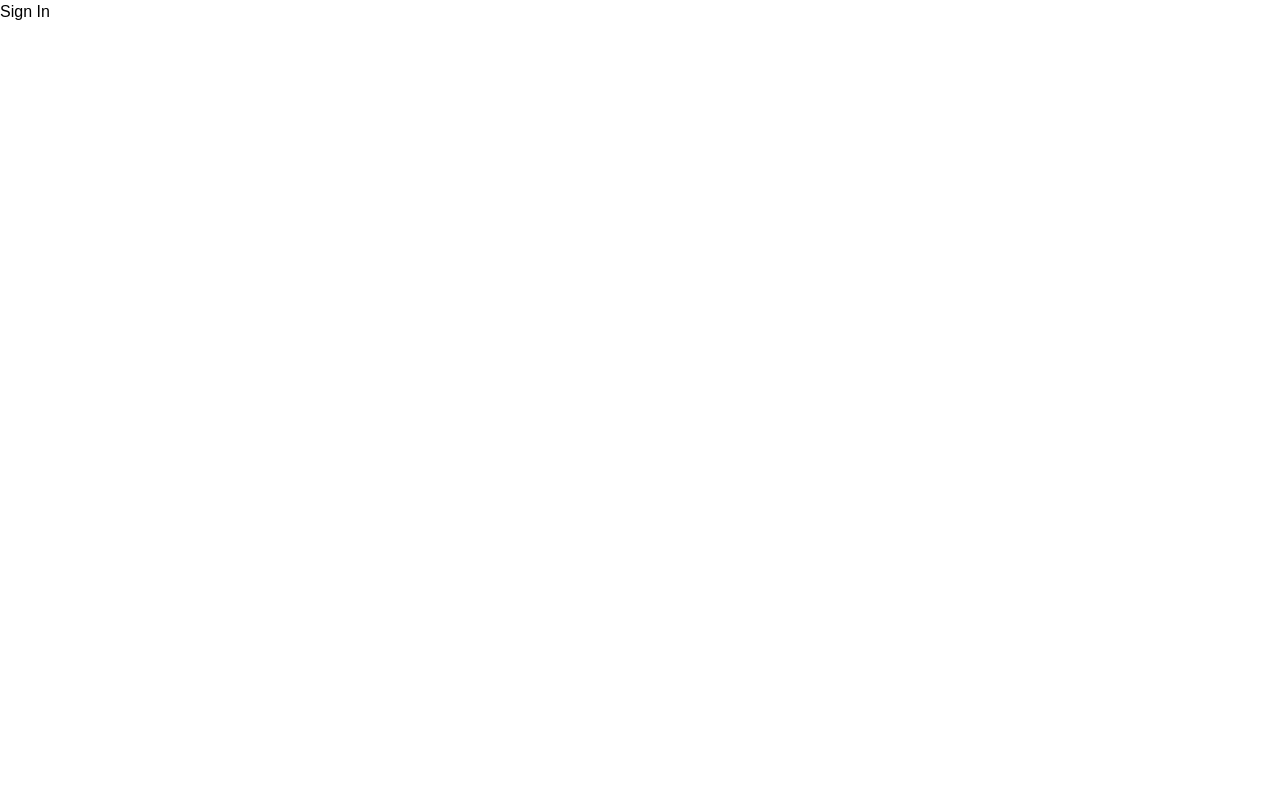
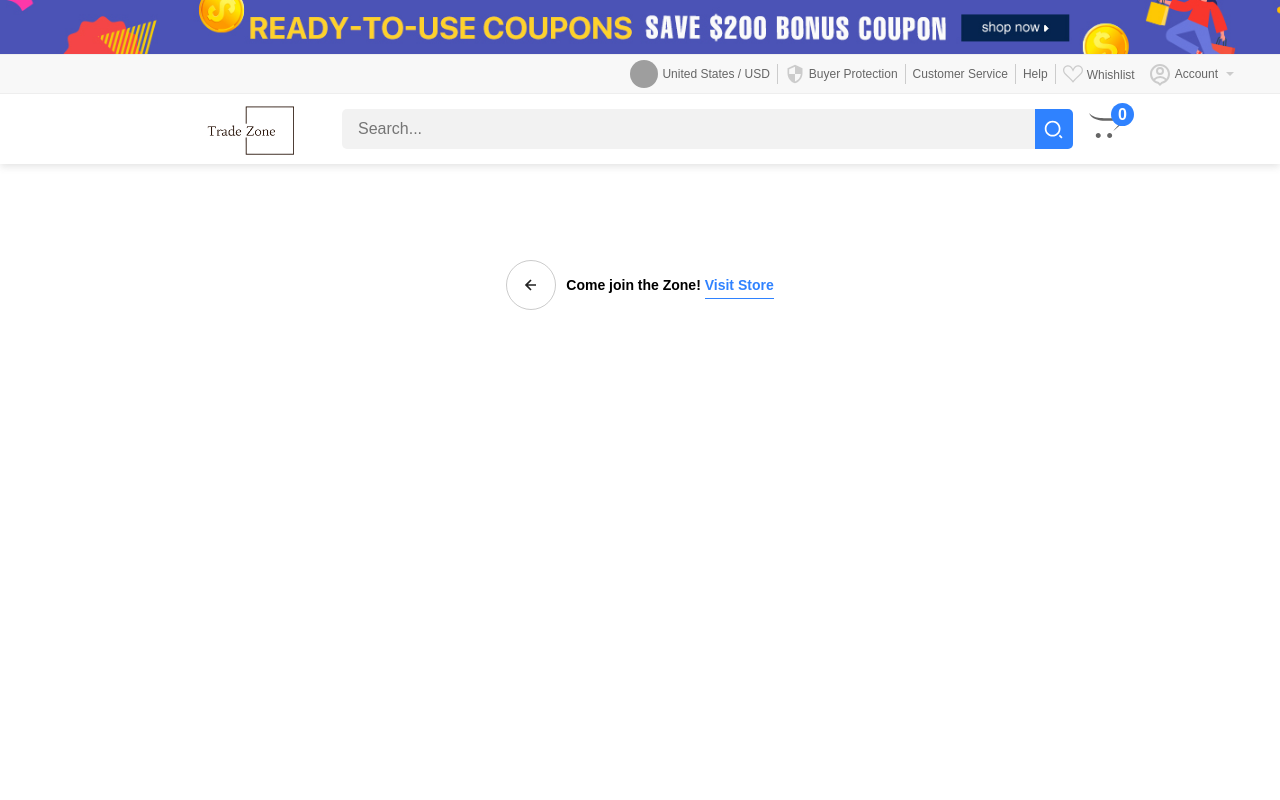
Before and after one commit to mhaji007/Trade-Zone, a Next.js app: page /signin in a window 1280 px wide. Shown: the top 800 px of the page. Built offline with nearby package versions, Linux system fonts and the light colour scheme; no server answers; grey boxes are pictures that could not be loaded.

Commit message:
Set up the Sign in page

```diff
--- a/components/header/Top.js
+++ b/components/header/Top.js
@@ -20,7 +20,7 @@ export default function Top({ country }) {
           <li className={styles.li}>
             <Image
               src={country.flag}
-              alt="Temp falg placeholder"
+              alt="Temp flag placeholder"
               width="20"
               height="20"
             />
--- a/pages/api/auth/[...nextauth].js
+++ b/pages/api/auth/[...nextauth].js
@@ -42,7 +42,7 @@ export default NextAuth({
     }),
   ],
   pages: {
-    // signIn: "/signin",
+    signIn: "/signin",
   },
   session: {
     strategy: "jwt",
--- a/pages/signin.js
+++ b/pages/signin.js
@@ -1,3 +1,31 @@
-export default function signin({ providers, callbackUrl, csrfToken }) {
-  return <>Sign In</>;
+import Header from "../components/header";
+import Footer from "../components/footer";
+import styles from "../styles/signin.module.scss";
+import { BiLeftArrowAlt } from "react-icons/bi";
+import Link from "next/link";
+
+export default function signin() {
+  const country = {
+    name: "United States",
+    flag: "https://en.wikipedia.org/wiki/Flag_of_the_United_States#/media/File:Flag_of_the_United_States.svg",
+  };
+
+  return (
+    <>
+      <Header country={country} />
+      <div className={styles.login}>
+        <div className={styles.login__container}>
+          <div className={styles.login__header}>
+            <div className={styles.back__svg}>
+              <BiLeftArrowAlt />
+            </div>
+            <span>
+              Come join the Zone! <Link href="/">Visit Store</Link>
+            </span>
+          </div>
+        </div>
+      </div>
+      <Footer country="United States" />
+    </>
+  );
 }
--- a/styles/base.scss
+++ b/styles/base.scss
@@ -1,6 +1,8 @@
 $blue-color: #2f82ff;
 $grey-color: #f8f8f8;
+$purple-color: #9b5dc2;
 $shadow-1: rgba(99, 99, 99, 0.2) 0px 2px 8px 0px;
+
 .btn_primary {
     display: flex;
     align-items: center;
@@ -31,4 +33,4 @@ $shadow-1: rgba(99, 99, 99, 0.2) 0px 2px 8px 0px;
     display: flex;
     align-items: center;
     gap: 5px;
-  }
+}
--- /dev/null
+++ b/styles/signin.module.scss
@@ -0,0 +1,60 @@
+.login {
+    position: relative;
+    min-height: 100vh;
+    overflow: hidden;
+    display: flex;
+    justify-content: center;
+
+    &__container {
+        padding: 3rem;
+
+        &:last-of-type {
+            margin-top: 3rem;
+        }
+    }
+
+    &__header {
+        display: flex;
+        align-items: center;
+        justify-content: space-between;
+        max-width: 300px;
+
+        .back__svg {
+            width: 50px;
+            height: 50px;
+            border: 1px solid #66666657;
+            border-radius: 50%;
+            display: grid;
+            place-items: center;
+            cursor: pointer;
+
+            &:hover {
+                border-color: $blue-color;
+
+                svg {
+                    fill: $blue-color;
+                }
+            }
+
+            svg {
+                width: 20px;
+                height: 20px;
+                fill: #222;
+            }
+        }
+
+        span {
+            font-weight: 600;
+            font-size: 14px;
+
+            padding-left: 10px;
+            a {
+                color: $blue-color;
+                cursor: pointer;
+                border-bottom: 1px solid $blue-color;
+                padding-bottom: 5px;
+            }
+        }
+    }
+
+}
```
